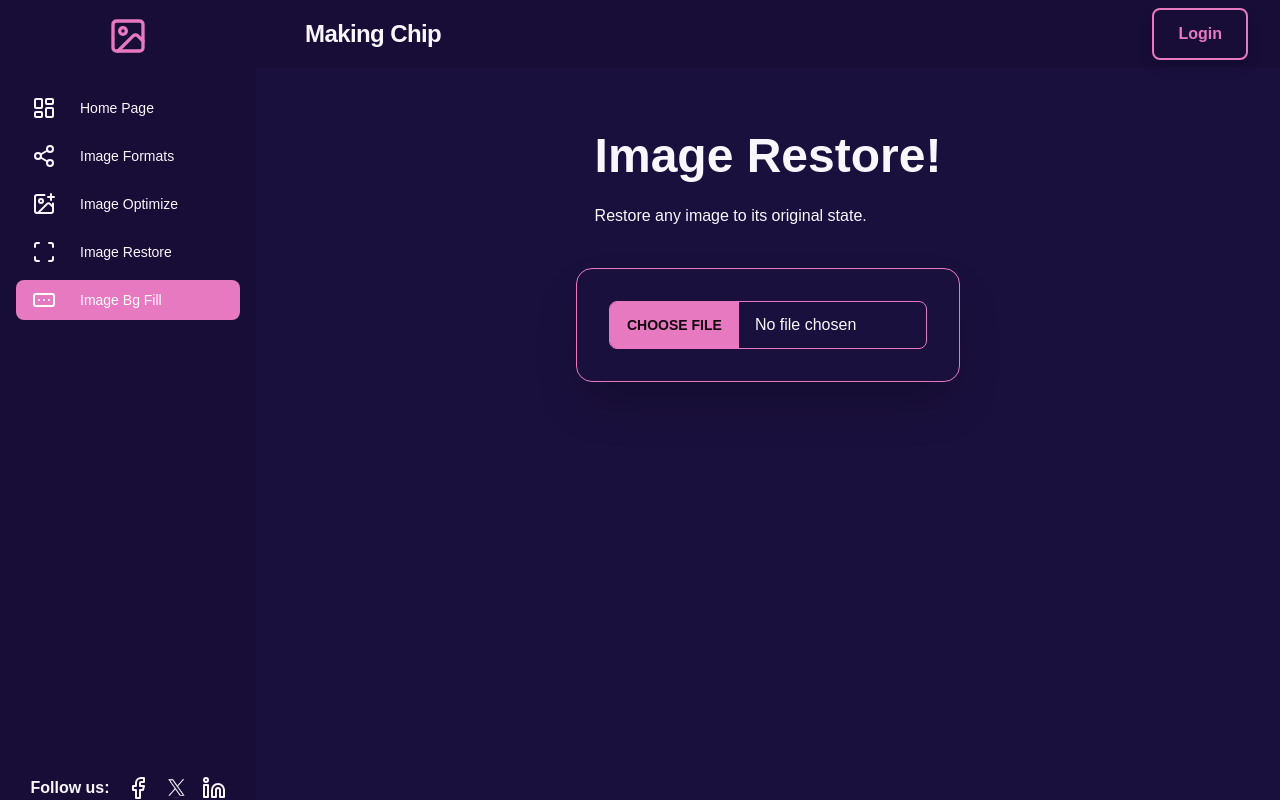
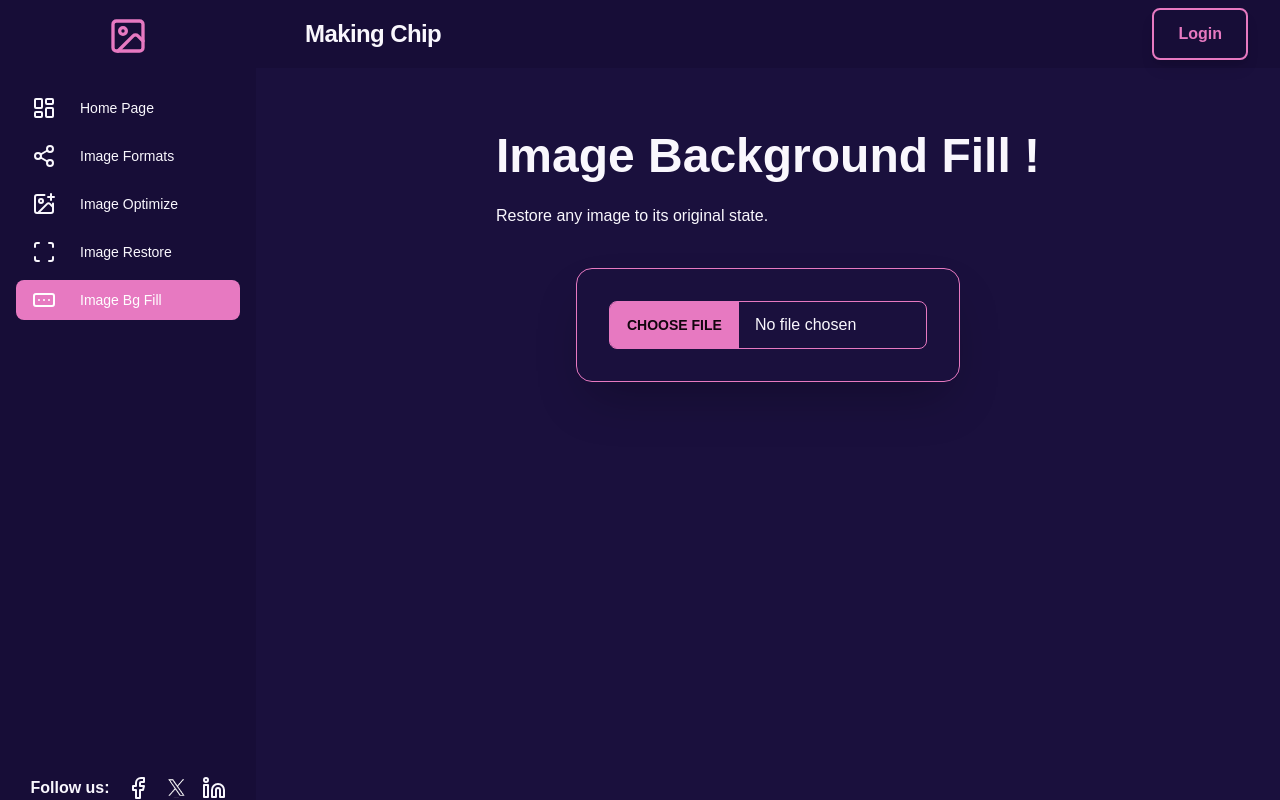
Before and after one commit to afnanhussain2002/making-chip, a Next.js app: page /image-fill in a window 1280 px wide. Built offline with nearby package versions, Linux system fonts and the light colour scheme; no server answers.

Commit message:
change the text of image fill

```diff
--- a/src/app/(app)/image-fill/page.tsx
+++ b/src/app/(app)/image-fill/page.tsx
@@ -72,7 +72,7 @@
     <div className="container mx-auto p-4 max-w-4xl">
       <div className="hero-content flex-col">
         <div className="text-center lg:text-left">
-          <h1 className="text-5xl font-bold">Image Restore!</h1>
+          <h1 className="text-5xl font-bold">Image Background Fill !</h1>
           <p className="py-6">
             Restore any image to its original state.
           </p>
```
